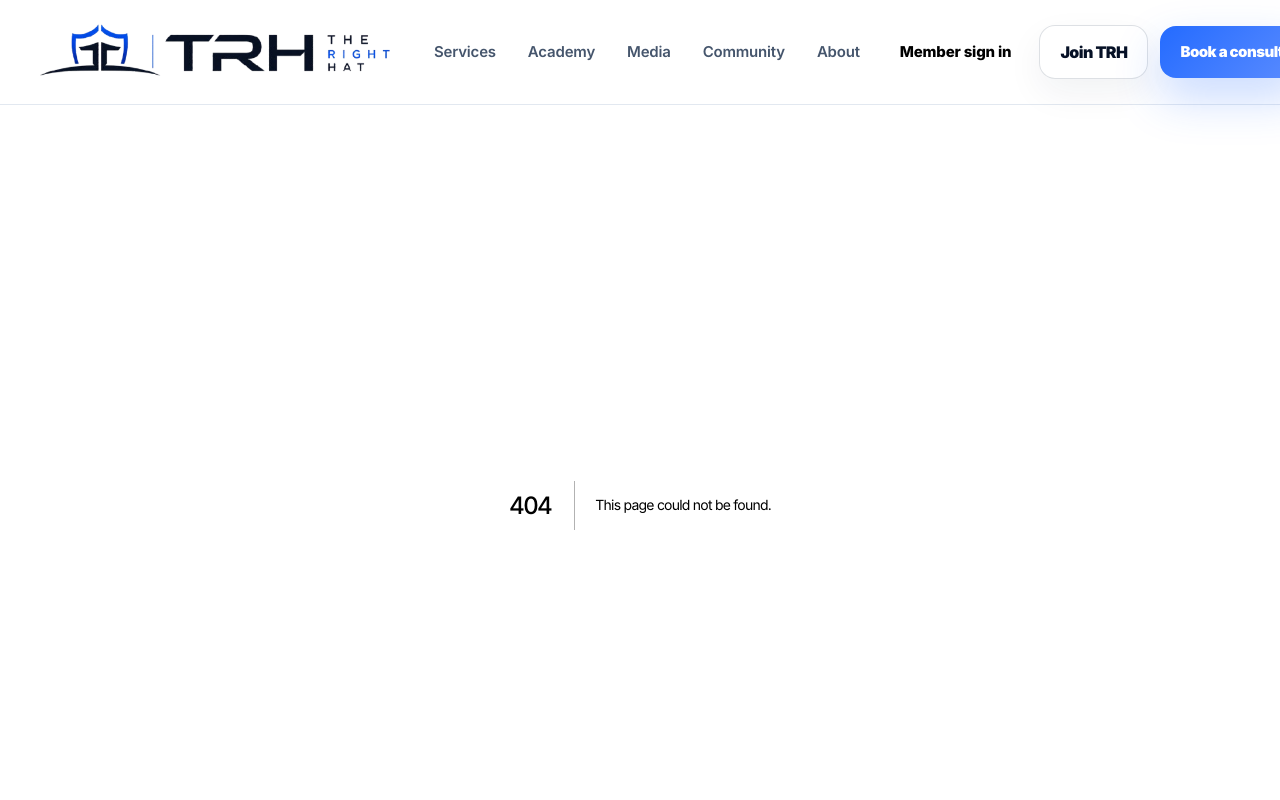
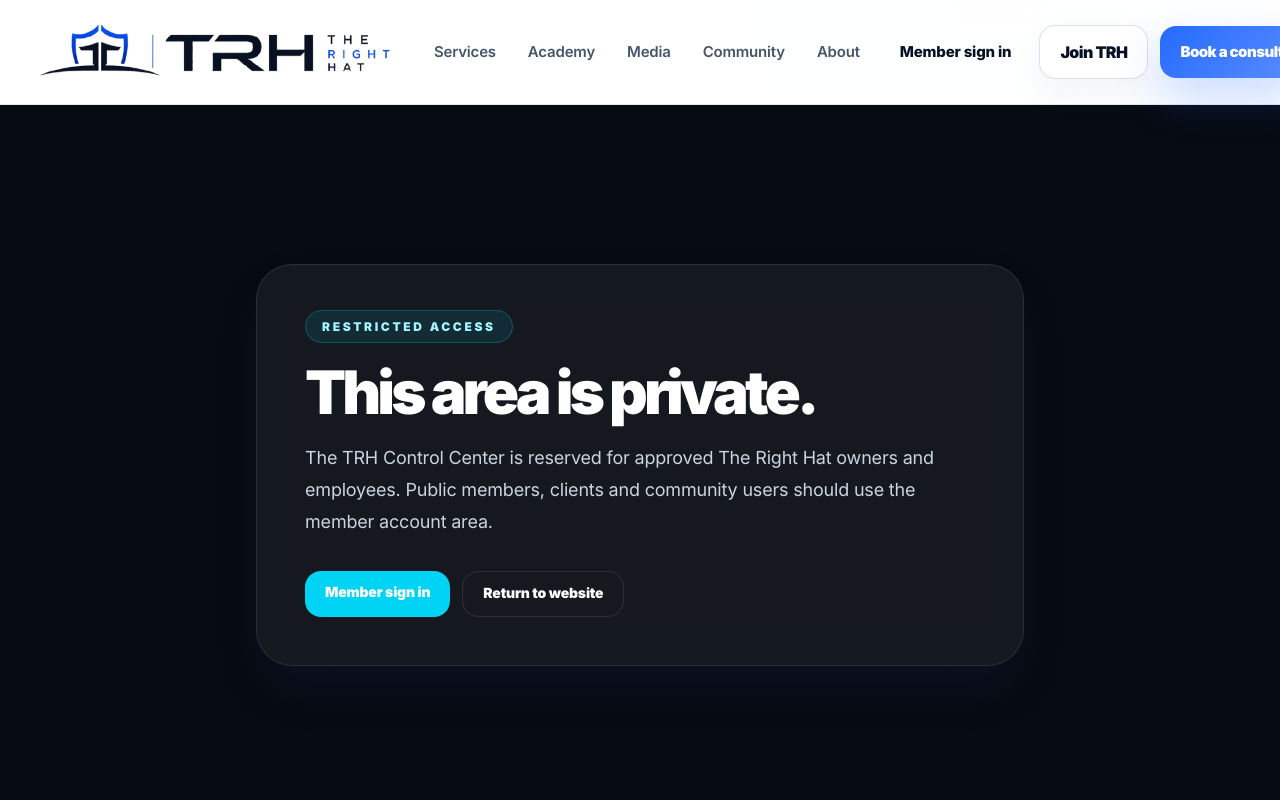
Before and after one commit to SeeDev-K/The-Right-Hat, a Next.js app: page /access-restricted in a window 1280 px wide. Before the commit this address had no page. Shown: the top 800 px of the page. Built offline with nearby package versions, Linux system fonts and the light colour scheme.

Commit message:
phase10: add restricted access page

```diff
--- /dev/null
+++ b/app/access-restricted/page.tsx
@@ -0,0 +1,24 @@
+import Link from 'next/link'
+
+export const metadata = {
+  title: 'Access restricted',
+  robots: { index: false, follow: false },
+}
+
+export default function AccessRestrictedPage() {
+  return (
+    <main className="min-h-screen bg-[#070b12] px-5 py-20 text-white">
+      <div className="mx-auto flex min-h-[70vh] max-w-3xl items-center">
+        <section className="rounded-[36px] border border-white/10 bg-white/[.06] p-8 shadow-2xl shadow-blue-950/30 backdrop-blur-xl md:p-12">
+          <span className="rounded-full border border-cyan-400/25 bg-cyan-400/10 px-4 py-2 text-xs font-black uppercase tracking-[.22em] text-cyan-200">Restricted access</span>
+          <h1 className="mt-7 text-5xl font-black tracking-[-.06em] text-white md:text-6xl">This area is private.</h1>
+          <p className="mt-5 text-lg leading-8 text-slate-300">The TRH Control Center is reserved for approved The Right Hat owners and employees. Public members, clients and community users should use the member account area.</p>
+          <div className="mt-8 flex flex-wrap gap-3">
+            <Link href="/login" className="rounded-2xl bg-cyan-400 px-5 py-3 text-sm font-black text-slate-950">Member sign in</Link>
+            <Link href="/" className="rounded-2xl border border-white/10 px-5 py-3 text-sm font-black text-slate-200 hover:bg-white/5">Return to website</Link>
+          </div>
+        </section>
+      </div>
+    </main>
+  )
+}
```
